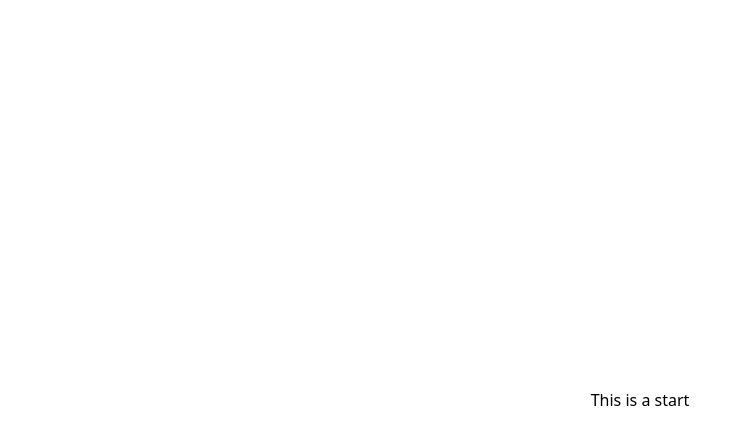
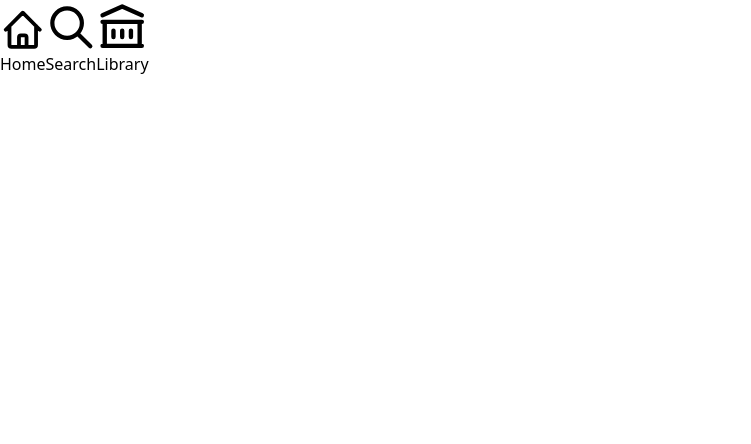
Before and after one commit to alannorman99/spotify-2, a Next.js app: page / in a window 1280 px wide. Shown: the top 444 px of the page, without its empty margins (0-751 px from the left). Built offline with nearby package versions, Linux system fonts and the light colour scheme.

Commit message:
Added hero icons dependency and created three buttons.

```diff
--- /dev/null
+++ b/components/Sidebar.tsx
@@ -0,0 +1,29 @@
+import {
+  HomeIcon,
+  SearchIcon,
+  LibraryIcon,
+  PlusCircleIcon,
+} from '@heroicons/react/outline'
+
+function Sidebar() {
+  return (
+    <div>
+      <div>
+        <button>
+          <HomeIcon />
+          <p>Home</p>
+        </button>
+        <button>
+          <SearchIcon />
+          <p>Search</p>
+        </button>
+        <button>
+          <LibraryIcon />
+          <p>Library</p>
+        </button>
+      </div>
+    </div>
+  )
+}
+
+export default Sidebar
--- a/package.json
+++ b/package.json
@@ -6,6 +6,7 @@
     "start": "next start"
   },
   "dependencies": {
+    "@heroicons/react": "^1.0.5",
     "next": "latest",
     "react": "^17.0.2",
     "react-dom": "^17.0.2"
--- a/pages/index.tsx
+++ b/pages/index.tsx
@@ -1,15 +1,15 @@
 import Head from 'next/head'
+import Sidebar from '../components/Sidebar'
 
 export default function Home() {
   return (
-    <div className="flex min-h-screen flex-col items-center justify-center py-2">
-      <Head>
-        <title>
-          Spotify 2.0
-        </title>
-        <link rel="icon" href="/favicon.ico" />
-      </Head>
-      <h1>This is a start</h1>
+    <div className="">
+      <main>
+        <Sidebar />
+        {/* Center */}
+      </main>
+
+      <div>{/* Player */}</div>
     </div>
   )
 }
```
Also changed, not shown: 1 other file (tests, documents, lock files or other folders).
